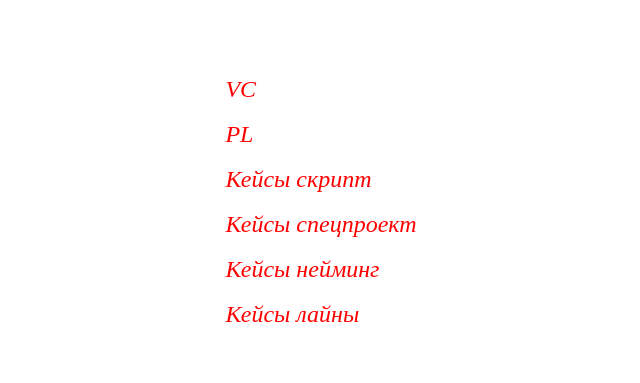
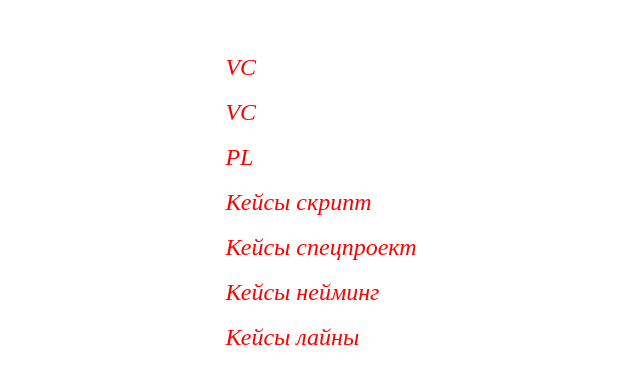
Before and after one commit to lerapausk/vc, a plain HTML site: page index.html in a window 1280 px wide. Shown: the part 189-572 px from the top of the page, without its empty margins (319-959 px from the left). Drawn offline with Linux system fonts and the light colour scheme.

Commit message:
Update index.html

```diff
--- a/index.html
+++ b/index.html
@@ -24,6 +24,7 @@ div {
 <body>
 <div>
   <a href="vc.pdf" target="_blank">VC</a><br>
+  <a href="cv.pdf" target="_blank">VC</a><br>
   <a href="pl.pdf" target="_blank">PL</a><br>
   <a href="cases_script.pdf" target="_blank">Кейсы скрипт</a><br>
   <a href="cases_special.pdf" target="_blank">Кейсы спецпроект</a><br>
```
